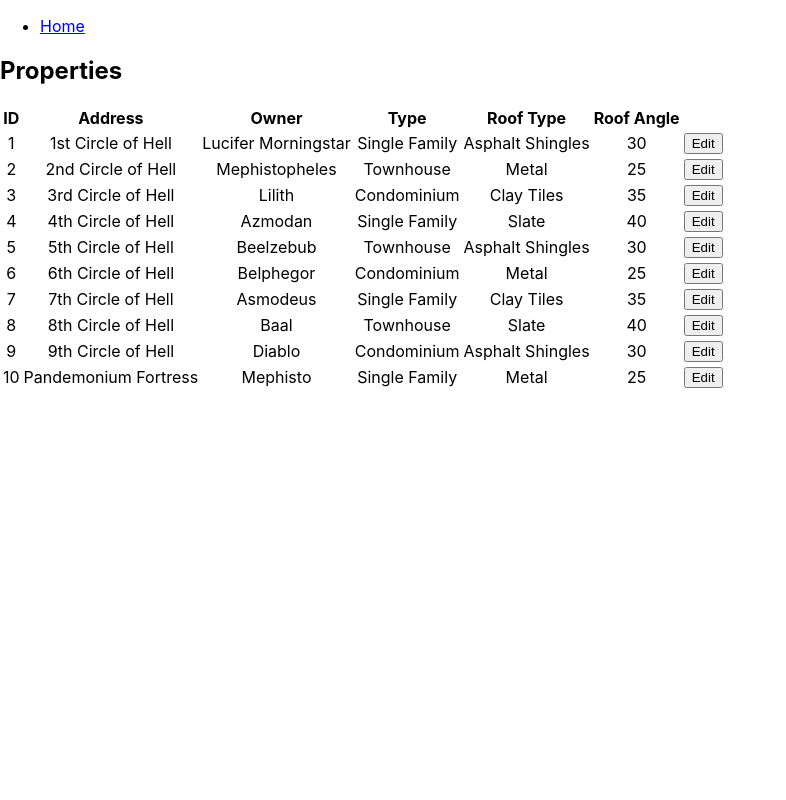
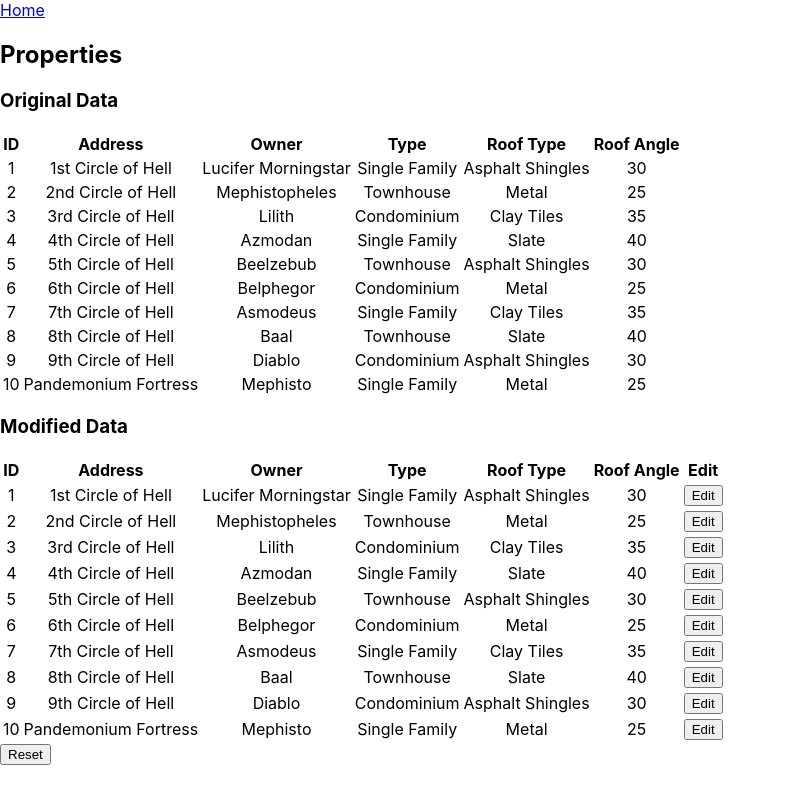
Before and after one commit to tsp-kjules/APPS-666, a React (Create React App) app in the folder my-properties/: page / in a window 1280 px wide. Shown: the whole page, without its empty margins (0-786 px from the left). Built offline with nearby package versions, Linux system fonts and the light colour scheme.

Commit message:
Created two tables with original data and modified data. Showing the difference using a yellow background.

```diff
--- a/my-properties/src/App.js
+++ b/my-properties/src/App.js
@@ -13,35 +13,48 @@ function App() {
   const [properties, setProperties] = useState([]);
 
   useEffect(() => {
-    setProperties(data);
+    // Get the localstorage from properties
+    const storedProperties = localStorage.getItem('properties');
+    if (storedProperties) {
+      const parsedProperties = JSON.parse(storedProperties);
+      if (Array.isArray(parsedProperties)) {
+        setProperties(JSON.parse(storedProperties));
+      } else {
+        setProperties(data);
+      }
+    } else {
+      setProperties(data);
+    }
   }, []);
 
   const updateProperty = (updatedProperty) => {
-    setProperties(
-      properties.map((property) =>
-        property.id === updatedProperty.id
-          ? updatedProperty
-          : property,
-      ),
+    const updatedProperties = properties.map((property) =>
+      property.id === updatedProperty.id ? updatedProperty : property,
     );
+    setProperties(updatedProperties);
+    localStorage.setItem(
+      'properties',
+      JSON.stringify(updatedProperties),
+    );
+  };
+
+  const resetProperties = () => {
+    setProperties(data);
+    localStorage.setItem('properties', JSON.stringify(data));
   };
 
   return (
     <div className="App">
       <Router>
         <nav>
-          <ul>
-            <li>
-              <Link to="/">Home</Link>
-            </li>
-          </ul>
+          <Link to="/">Home</Link>
         </nav>
         <Routes>
-          <Route
+          {/* <Route
             exact
             path="/"
             element={<PropertyList properties={properties} />}
-          />
+          /> */}
           <Route
             path="/edit/:id"
             element={
@@ -51,8 +64,14 @@ function App() {
               />
             }
           />
+          <Route
+            exact
+            path="/"
+            element={<PropertyList modifiedProperties={properties} />}
+          />
         </Routes>
       </Router>
+      <button onClick={resetProperties}>Reset</button>
     </div>
   );
 }
--- a/my-properties/src/components/PropertyList.js
+++ b/my-properties/src/components/PropertyList.js
@@ -2,25 +2,30 @@ import React, { useState, useEffect } from 'react';
 import { Link } from 'react-router-dom';
 import data from '../data/hell_property_data.json';
 
-const PropertyList = () => {
-  const [properties, setProperties] = useState([]);
+const PropertyList = ({ modifiedProperties }) => {
+  const [originalProperties, setOriginalProperties] = useState([]);
 
   useEffect(() => {
-    setProperties(data);
-    // fetch("./data/hell_property_data.json")
-    //   .then((response) => response.json())
-    //   .then((data) => setProperties(data))
+    setOriginalProperties(data);
   }, []);
 
-  // Create a textAlign of center variable
   const cellStyle = {
     textAlign: 'center',
+  };
+
+  const modifiedCellStyle = {
+    textAlign: 'center',
+    backgroundColor: 'yellow',
   };
 
   return (
     <div>
       <h2>Properties</h2>
+      <div style={{ display: 'block' }}>
+        <div>
+          <h3>Original Data</h3>
           <table>
+            {/* Render the table header and rows for the original data */}
             <thead>
               <tr>
                 <th>ID</th>
@@ -32,7 +37,7 @@ const PropertyList = () => {
               </tr>
             </thead>
             <tbody>
-          {properties.map((property) => (
+              {originalProperties.map((property) => (
                 <tr key={property.id}>
                   <td style={cellStyle}>{property.id}</td>
                   <td style={cellStyle}>{property.address}</td>
@@ -40,15 +45,91 @@ const PropertyList = () => {
                   <td style={cellStyle}>{property.type}</td>
                   <td style={cellStyle}>{property.roofType}</td>
                   <td style={cellStyle}>{property.roofAngle}</td>
+                </tr>
+              ))}
+            </tbody>
+          </table>
+        </div>
+        <div>
+          <h3>Modified Data</h3>
+          <table>
+            <thead>
+              <tr>
+                <th>ID</th>
+                <th>Address</th>
+                <th>Owner</th>
+                <th>Type</th>
+                <th>Roof Type</th>
+                <th>Roof Angle</th>
+                <th>Edit</th>
+              </tr>
+            </thead>
+            <tbody>
+              {modifiedProperties.map((property, index) => {
+                const originalProperty = originalProperties[index];
+                if (!originalProperty) return null;
+                return (
+                  <tr key={property.id}>
+                    <td style={cellStyle}>{property.id}</td>
+                    <td
+                      style={
+                        originalProperty.address === property.address
+                          ? cellStyle
+                          : modifiedCellStyle
+                      }
+                    >
+                      {property.address}
+                    </td>
+                    <td
+                      style={
+                        originalProperty.owner === property.owner
+                          ? cellStyle
+                          : modifiedCellStyle
+                      }
+                    >
+                      {property.owner}
+                    </td>
+                    <td
+                      style={
+                        originalProperty.type === property.type
+                          ? cellStyle
+                          : modifiedCellStyle
+                      }
+                    >
+                      {property.type}
+                    </td>
+                    <td
+                      style={
+                        originalProperty.roofType ===
+                        property.roofType
+                          ? cellStyle
+                          : modifiedCellStyle
+                      }
+                    >
+                      {property.roofType}
+                    </td>
+                    <td
+                      style={
+                        originalProperty.roofAngle ===
+                        property.roofAngle
+                          ? cellStyle
+                          : modifiedCellStyle
+                      }
+                    >
+                      {property.roofAngle}
+                    </td>
                     <td>
                       <Link to={`/edit/${property.id}`}>
                         <button>Edit</button>
                       </Link>
                     </td>
                   </tr>
-          ))}
+                );
+              })}
             </tbody>
           </table>
+        </div>
+      </div>
     </div>
   );
 };
```
Lines whose indentation alone changed are shown as unchanged.
